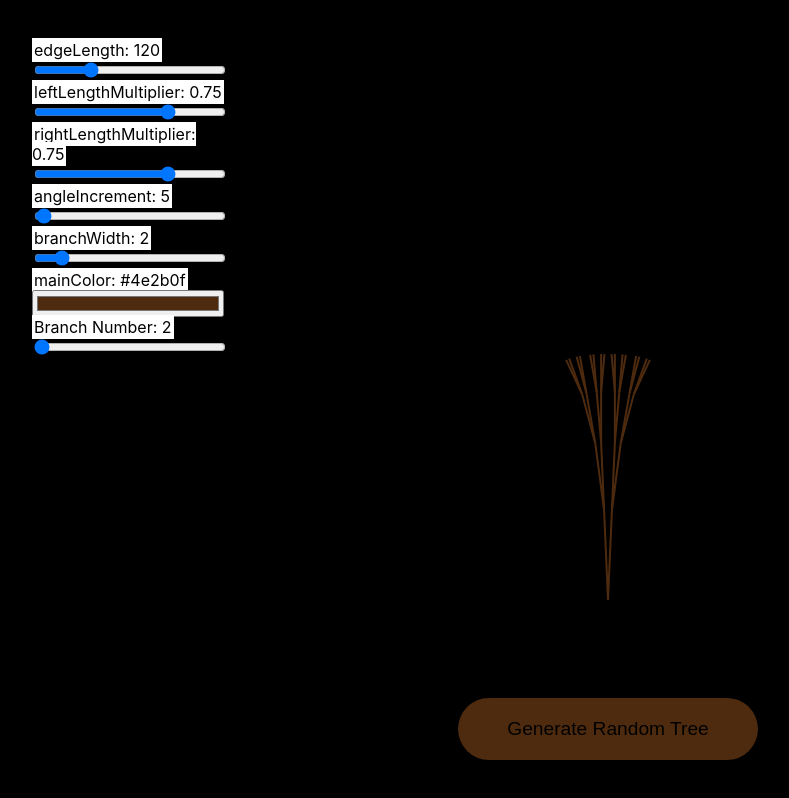
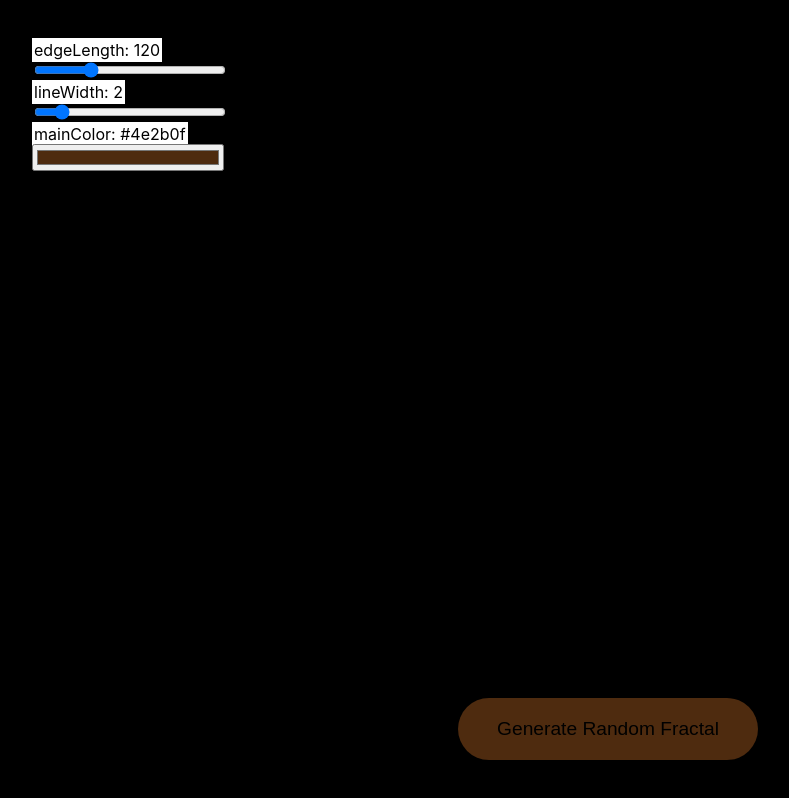
Before and after one commit to davidnlearner/fractal-visualizer, a React (Create React App) app: page / in a window 1280 px wide. Shown: the whole page, without its empty margins (32-821 px from the left). Built offline with nearby package versions, Linux system fonts and the light colour scheme.

Commit message:
Started snowflake, currently rendering snowflake

```diff
--- a/src/App.js
+++ b/src/App.js
@@ -15,17 +15,16 @@ const drawTree = ({ctx, startX=300, startY=520, edgeLength=120, leftLengthMultip
   ctx.stroke();
 
   stepCounter += 1;
-  if (edgeLength < 10 || stepCounter > 4) {
+
+  if (edgeLength < 10 || stepCounter > 8) {
       ctx.restore();
       return;
   }
   else {
-    for (let i = -angleIncrement * (branchNumber-1)/2; i <= angleIncrement * (branchNumber-1)/2; i += angleIncrement) {
-      drawTree({ctx, startX: 0, startY: -edgeLength, edgeLength: edgeLength * rightLengthMultiplier, leftLengthMultiplier, rightLengthMultiplier, angle: angle + i, angleIncrement, branchWidth, mainColor, secondaryColor, stepCounter, branchNumber});
+    for (let i = 0; i <= angleIncrement * (branchNumber-1)/2; i += angleIncrement) {
+      drawTree({ctx, startX: 0, startY: -edgeLength, edgeLength: edgeLength * rightLengthMultiplier, leftLengthMultiplier, rightLengthMultiplier, angle: angle + i, angleIncrement, branchWidth, mainColor, secondaryColor, stepCounter});
+      drawTree({ctx, startX: 0, startY: -edgeLength, edgeLength: edgeLength * leftLengthMultiplier, leftLengthMultiplier, rightLengthMultiplier, angle: angle - i, angleIncrement, branchWidth, mainColor, secondaryColor, stepCounter});
     }
-    //  drawTree({ctx, startX: 0, startY: -edgeLength, edgeLength: edgeLength * rightLengthMultiplier, leftLengthMultiplier, rightLengthMultiplier, angle: angle + angleIncrement, angleIncrement, branchWidth, mainColor, secondaryColor, stepCounter});
-    //  drawTree({ctx, startX: 0, startY: -edgeLength, edgeLength: edgeLength * leftLengthMultiplier, leftLengthMultiplier, rightLengthMultiplier, angle: angle - angleIncrement, angleIncrement, branchWidth, mainColor, secondaryColor, stepCounter});
-
       ctx.restore();
   }
 
@@ -80,7 +79,7 @@ function App() {
                 onChange={(e) => setRightLengthMultiplier(e.target.value)} className="slider"
                 id="right-length-multiplier" name='right-length-multiplier'/>
         <label htmlFor='angle-increment'>angleIncrement: {angleIncrement}</label>
-        <input type="range" min="1" max="360" value={angleIncrement}
+        <input type="range" min="1" max="180" value={angleIncrement}
             onChange={(e) => setAngleIncrement(e.target.value)} className="slider"
             id="angle-increment-slider" name='angle-increment'/>
         <label htmlFor='branch-width'>branchWidth: {branchWidth}</label>
--- /dev/null
+++ b/src/KochSnowflake.js
@@ -0,0 +1,103 @@
+import './App.css';
+import { useRef, useState, useEffect } from 'react';
+
+const drawSnowflake = ({ctx, startX=200, startY=520, edgeLength=120, angle=0, lineWidth=2, mainColor='#4e2b0f', secondaryColor='green', stepCounter=0}) => {
+  ctx.beginPath();
+  ctx.save();
+  ctx.strokeStyle = mainColor;
+  ctx.fillStyle = secondaryColor;
+  ctx.lineWidth = lineWidth;
+  ctx.translate(startX, startY);
+  ctx.moveTo(0, 0);
+  ctx.rotate(angle * Math.PI/180);
+
+  if (edgeLength < 18 || stepCounter > 2) {
+    ctx.lineTo(edgeLength / 3, 0);
+    ctx.stroke();
+    ctx.restore();
+    return;
+  }
+  //ctx.lineTo(edgeLength/3, 0);
+  drawSnowflake({ ctx, startX, startY, edgeLength: edgeLength / 3, angle, lineWidth, mainColor, secondaryColor, stepCounter });
+
+  ctx.translate(edgeLength/3, 0);
+  ctx.rotate(angle + 60 * Math.PI/180);
+  //ctx.lineTo(edgeLength/3, 0);
+  drawSnowflake({ ctx, startX, startY, edgeLength: edgeLength / 3, angle, lineWidth, mainColor, secondaryColor, stepCounter });
+
+  ctx.translate(edgeLength/3, 0);
+  ctx.rotate(angle - 120 * Math.PI/180);
+  //ctx.lineTo(edgeLength/3, 0);
+  drawSnowflake({ ctx, startX, startY, edgeLength: edgeLength / 3, angle, lineWidth, mainColor, secondaryColor, stepCounter });
+
+
+  ctx.translate(edgeLength/3, 0);
+  ctx.rotate(angle + 60 * Math.PI/180);
+  //ctx.lineTo(edgeLength/3, 0);
+  drawSnowflake({ ctx, startX, startY, edgeLength: edgeLength / 3, angle, lineWidth, mainColor, secondaryColor, stepCounter });
+
+  ctx.stroke();
+  ctx.restore();
+  stepCounter += 1;
+
+}
+
+
+function Snowflake() {
+  const [width, setWidth] = useState(window.innerWidth);
+  const [height, setHeight] = useState(window.innerHeight);
+  const [startX, setStartX] = useState(window.innerWidth/2);
+  const [startY, setStartY] = useState(window.innerHeight - 200);
+
+  const [edgeLength, setEdgeLength] = useState(120);
+  const [lineWidth, setlineWidth] = useState(2);
+  const [mainColor, setMainColor] = useState('#4e2b0f');
+
+  const canvasElement = useRef(null);
+
+  useEffect( () => {
+    const ctx = canvasElement.current.getContext('2d');
+
+    ctx.clearRect(0, 0, canvasElement.current.width, canvasElement.current.height);
+    drawSnowflake({ ctx, startX: startX - edgeLength, startY, edgeLength, lineWidth, mainColor });
+    //drawSnowflake({ctx, startX, startY, angle: angle - 150, lineWidth, mainColor})
+    //drawSnowflake({ctx, startX: startX - edgeLength, startY, edgeLength, angle: angle - 60, lineWidth, mainColor})
+
+  }, [startX, startY, edgeLength, lineWidth, mainColor])
+
+
+  window.addEventListener('resize', () => {
+    setWidth(window.innerWidth);
+    setHeight(window.innerHeight);
+    setStartX(window.innerWidth/2);
+    setStartY(window.innerHeight - 80);
+  });
+
+  return (
+    <div>
+      <div className="slide-container">
+        <label htmlFor='edge-length'>edgeLength: {edgeLength}</label>
+        <input type="range" min="50" max="300" value={edgeLength}
+            onChange={(e) => setEdgeLength(e.target.value)} className="slider"
+            id="edge-length-slider" name='edge-length'/>
+        <label htmlFor='line-width'>lineWidth: {lineWidth}</label>
+        <input type="range" min="1" max="10" value={lineWidth}
+            onChange={(e) => setlineWidth(e.target.value)} className="slider"
+            id="branch-width-slider" name='branch-width'/>
+        <label htmlFor='main-color'>mainColor: {mainColor}</label>
+        <input type="color" value={mainColor}
+                onChange={(e) => setMainColor(e.target.value)} className="slider"
+                id="main-color-slider" name='main-color'/>
+
+      </div>
+      <div className="canvas-wrapper">
+        <canvas width={width} height={height} ref={canvasElement}></canvas>
+        <button className="generate-tree-button" onClick={() => drawSnowflake({ ctx: canvasElement.current.getContext('2d'), startX, startY, edgeLength, lineWidth, mainColor })}>
+          Generate Random Fractal
+        </button>
+      </div>
+    </div>
+  );
+}
+
+export default Snowflake;
--- a/src/index.js
+++ b/src/index.js
@@ -2,16 +2,11 @@ import React from 'react';
 import ReactDOM from 'react-dom';
 import './index.css';
 import App from './App';
-import reportWebVitals from './reportWebVitals';
+import Snowflake from './KochSnowflake';
 
 ReactDOM.render(
   <React.StrictMode>
-    <App />
+    <Snowflake />
   </React.StrictMode>,
   document.getElementById('root')
 );
-
-// If you want to start measuring performance in your app, pass a function
-// to log results (for example: reportWebVitals(console.log))
-// or send to an analytics endpoint. Learn more: https://bit.ly/CRA-vitals
-reportWebVitals();
```
Also changed, not shown: src/App.css (line endings or trailing spaces), 1 other file (tests, documents, lock files or other folders).
